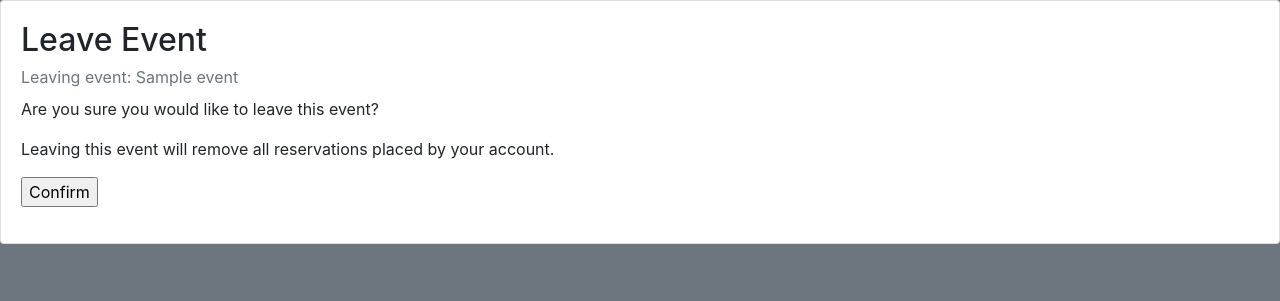
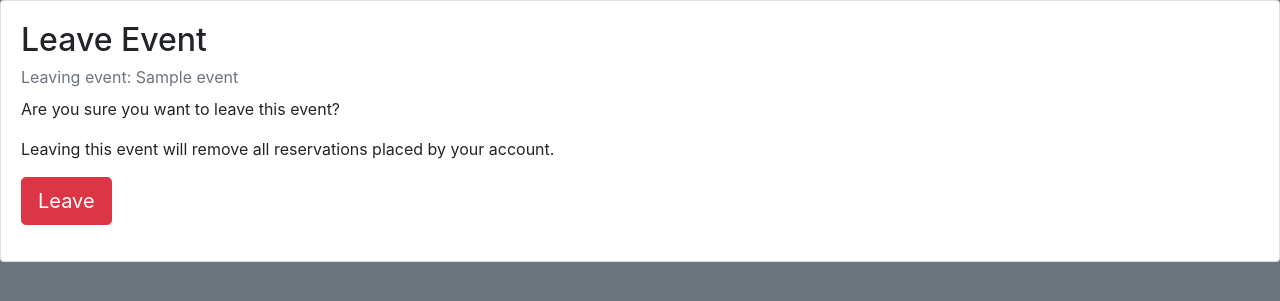
Before and after one commit to GuildHouseGames/livelobby, a Django app: page /1/leave/ in a window 1280 px wide. Shown: the part 80-381 px from the top of the page. Run offline with Django 3.2, Linux system fonts and the light colour scheme; tables that the repository leaves empty hold one stand-in row (values such as "Sample post"); some libraries are stand-ins or nearby versions.

Commit message:
Style form for leaving

```diff
--- a/events/templates/events/leave.html
+++ b/events/templates/events/leave.html
@@ -18,9 +18,9 @@
         <h2 class="card-title">Leave Event</h2>
         <div class="card-subtitle mb-2 text-muted"> Leaving event: {{ event.name }}</div>
         <form method="post">{% csrf_token %}
-             <p>Are you sure you would like to leave this event?</p>
+             <p>Are you sure you want to leave this event?</p>
              <p>Leaving this event will remove all reservations placed by your account.</p>
-            <input type="submit" value="Confirm">
+            <input type="submit" value="Leave" class="btn btn-danger btn-lg">
         </form>
     </div>
 </div>
```
